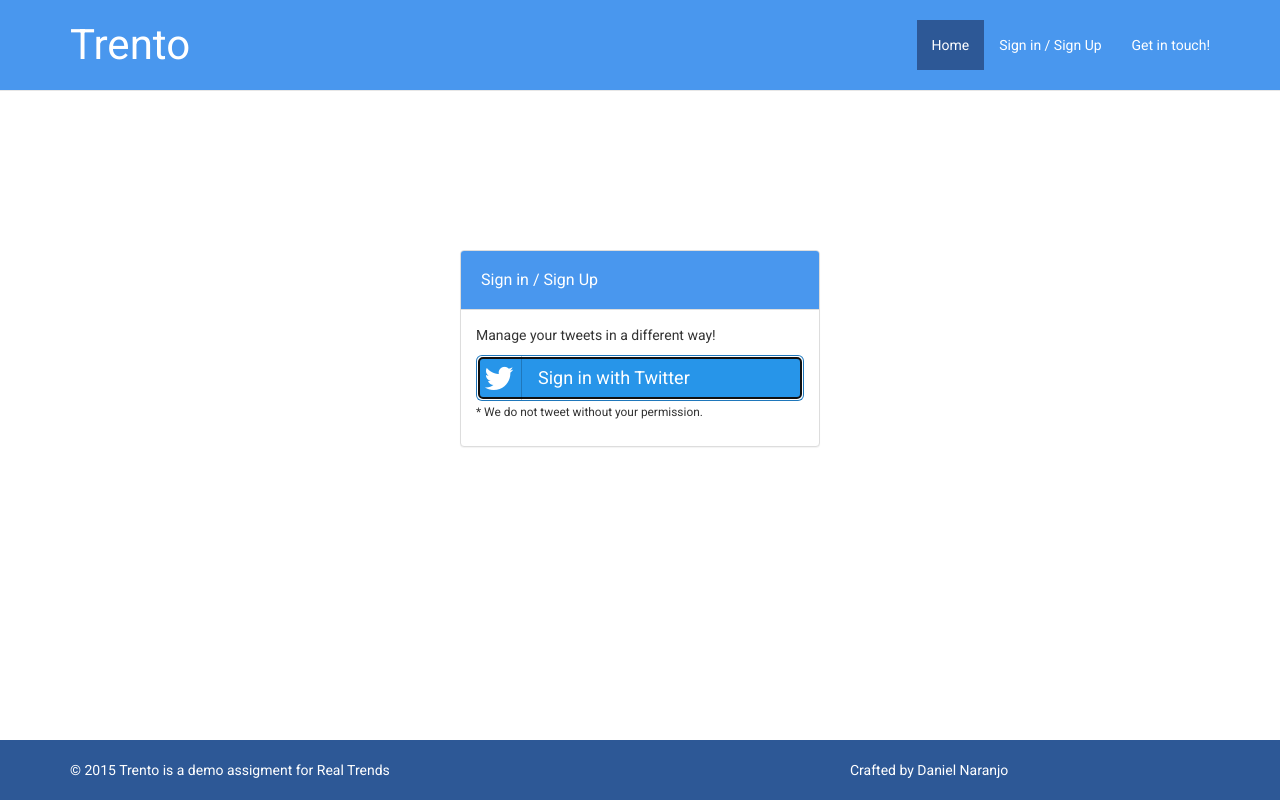
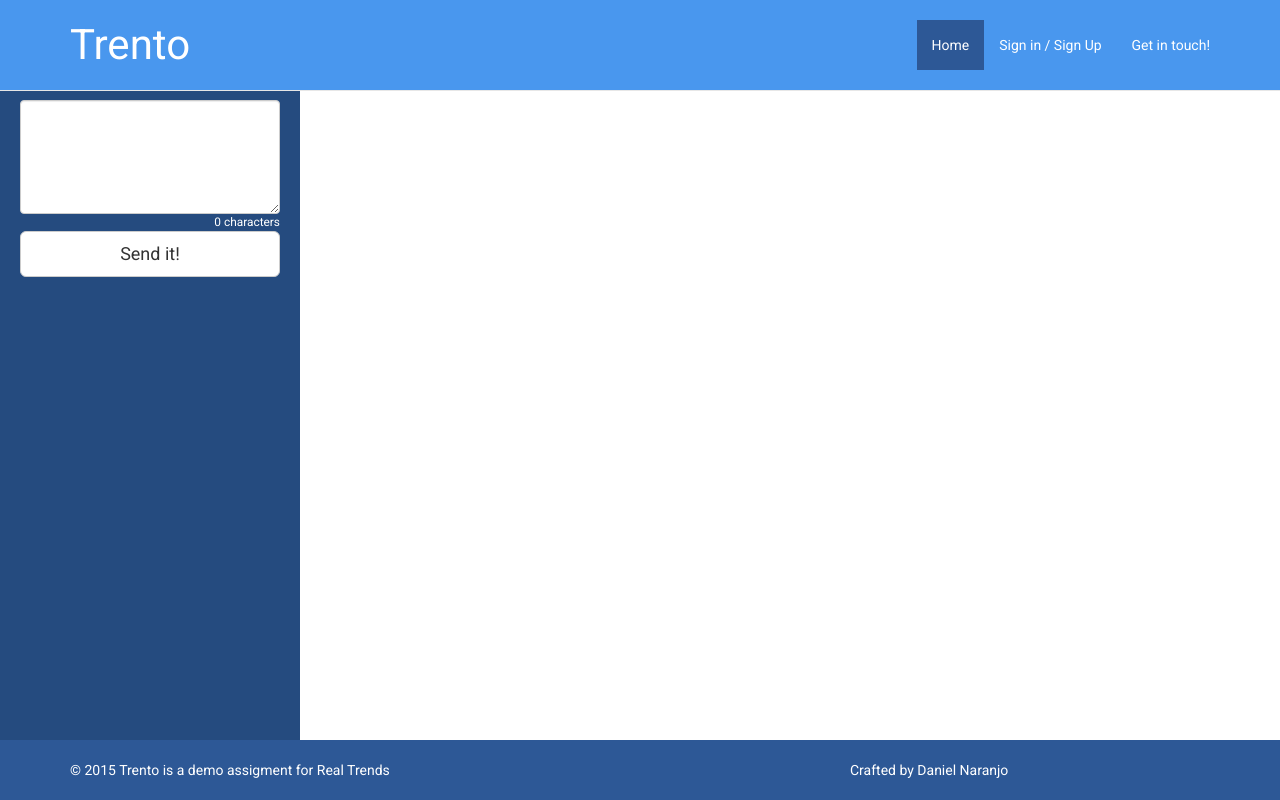
Before and after one commit to danielnaranjo/trento, a plain HTML site: page index.html in a window 1280 px wide. Both pictures are taken after a click on the button "Sign in with Twitter". Drawn offline with nearby package versions, Linux system fonts and the light colour scheme.

Commit message:
Animate.css, main.js, jQuery, etc

```diff
--- a/css/styles.css
+++ b/css/styles.css
@@ -31,3 +31,25 @@ nav a, .panel-heading, footer a {
 nav {
 	padding: 20px !important;
 }
+
+aside {
+	background-color: #254B7F;
+	color: #FFF;
+	height: 100%;
+	width: 300px;
+	top: 0;
+	left: 0;
+	position: absolute;
+	padding: 100px 20px 0 20px;
+}
+
+/* animate.css */
+@-webkit-keyframes hue {
+  from {
+    -webkit-filter: hue-rotate(0deg);
+  }
+
+  to {
+    -webkit-filter: hue-rotate(-360deg);
+  }
+}
--- a/index.html
+++ b/index.html
@@ -9,6 +9,7 @@
 	<link rel="stylesheet" href="https://maxcdn.bootstrapcdn.com/font-awesome/4.4.0/css/font-awesome.min.css">
 	<link rel="stylesheet" href="https://cdnjs.cloudflare.com/ajax/libs/bootstrap-social/4.10.1/bootstrap-social.min.css">
 	<link href='https://fonts.googleapis.com/css?family=Roboto' rel='stylesheet' type='text/css'>
+	<link rel="stylesheet" href="https://cdnjs.cloudflare.com/ajax/libs/animate.css/3.4.0/animate.min.css">
 	<!-- styles -->
 	<link rel="stylesheet" href="css/styles.css">
 </head>
@@ -40,7 +41,7 @@
 		<div class="container">
 			<div class="row">
 				<div class="col-md-4 col-md-offset-4 col-sm-6 col-sm-offset-4 col-xs-12">
-					<div class="panel panel-default">
+					<div id="loginPanel" class="panel panel-default">
 						<div class="panel-heading">
 							<h2 class="panel-title">Sign in / Sign Up</h2>
 						</div>
@@ -59,6 +60,28 @@
 		</div>
 	</section>
 
+	<!-- only logged -->
+	<aside>
+		<div class="row">
+			<div class="col-md-12">
+				<form action="">
+					<div class="form-group">
+						<textarea class="form-control" rows="5" col="3" onkeyup="countChar(this)"></textarea>
+						<small class="pull-right">
+							<span id="charNum">0</span> characters
+						</small>
+					</div>
+					<button class="btn btn-lg btn-block btn-default">
+						Send it!
+					</button>
+				</form>
+				<div id="stopped" style="display:none;">
+					<p>Oh no! There is not space!</p>
+				</div>
+			</div>
+		</div>
+	</aside>
+
 	<footer class="footer">
 		<div class="container">
 			<div class="row">
@@ -73,6 +96,8 @@
 	</footer>
 
 	<!-- js -->
+	<script src="https://cdnjs.cloudflare.com/ajax/libs/jquery/2.1.4/jquery.min.js"></script>
 	<script scr="https://maxcdn.bootstrapcdn.com/bootstrap/3.3.5/js/bootstrap.min.js"></script>
+	<script src="js/main.js"></script>
 </body>
 </html>
--- /dev/null
+++ b/js/main.js
@@ -0,0 +1,34 @@
+// Came from Stackoverflow but modified to used ;)
+var allowCharacters = 140;
+
+function countChar(val) {
+	var len = val.value.length;
+	if (len >= allowCharacters) {
+		val.value = val.value.substring(0, allowCharacters);
+	} else {
+		$('#charNum').html(allowCharacters - len);
+	}
+	if(len==140) {
+		console.log('Stop!');
+	}
+}
+
+$(function(){
+	// for test propuse
+	console.log('Got it!');
+
+	//hide until log in
+	$('aside').css('display','none');
+
+	$('button').on('click', function(){
+		$('aside').css('display','inline').addClass('animated fadeInLeft');
+		$('#loginPanel').addClass('animated fadeOutDown');//.delay(200).css('display','none')
+	});
+
+	$('textarea').on('keyup', function(){
+		if($('textarea').val().length==allowCharacters){
+			$('#stopped').addClass('animated bounceInUp').removeClass('display');
+		}
+	});
+
+});
```
